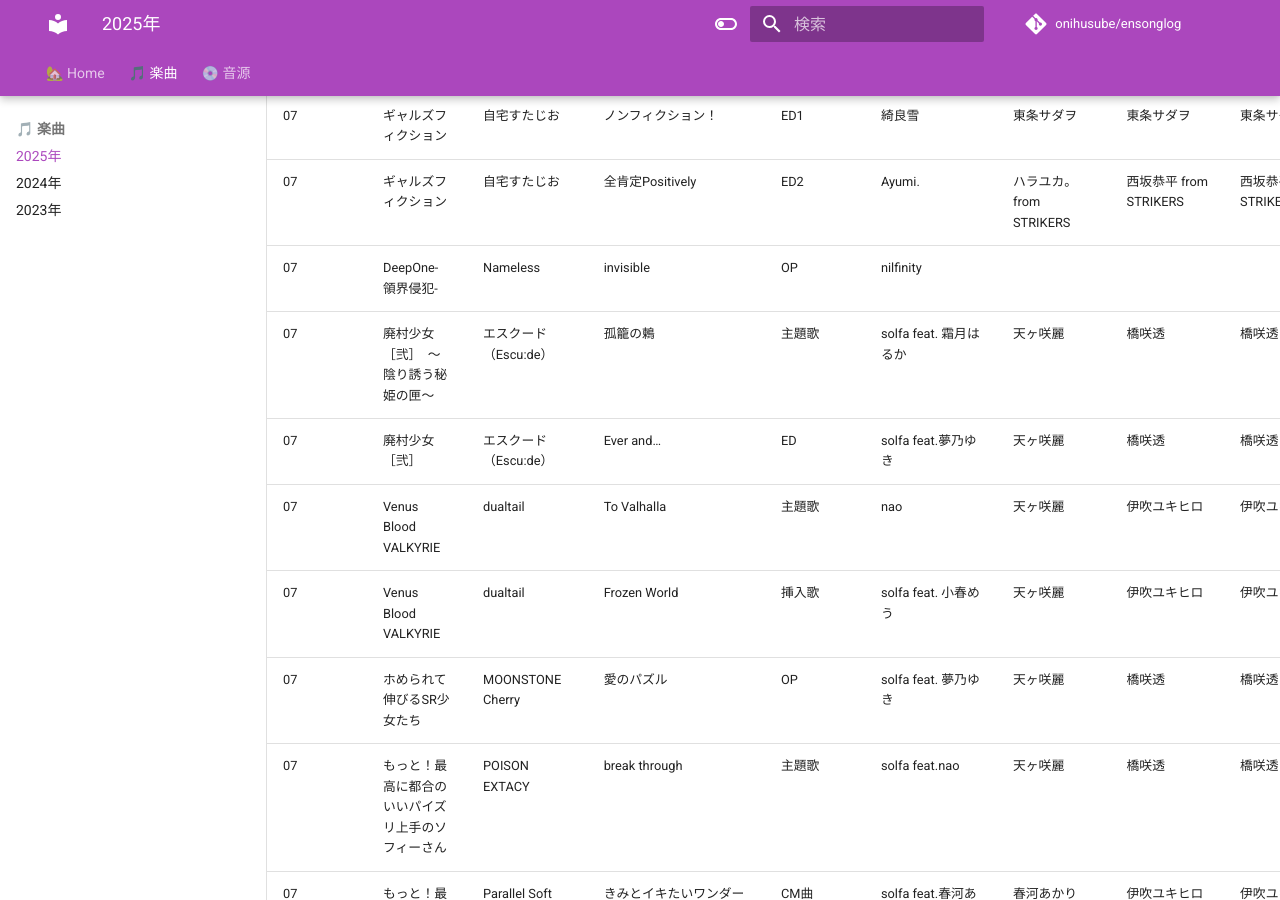
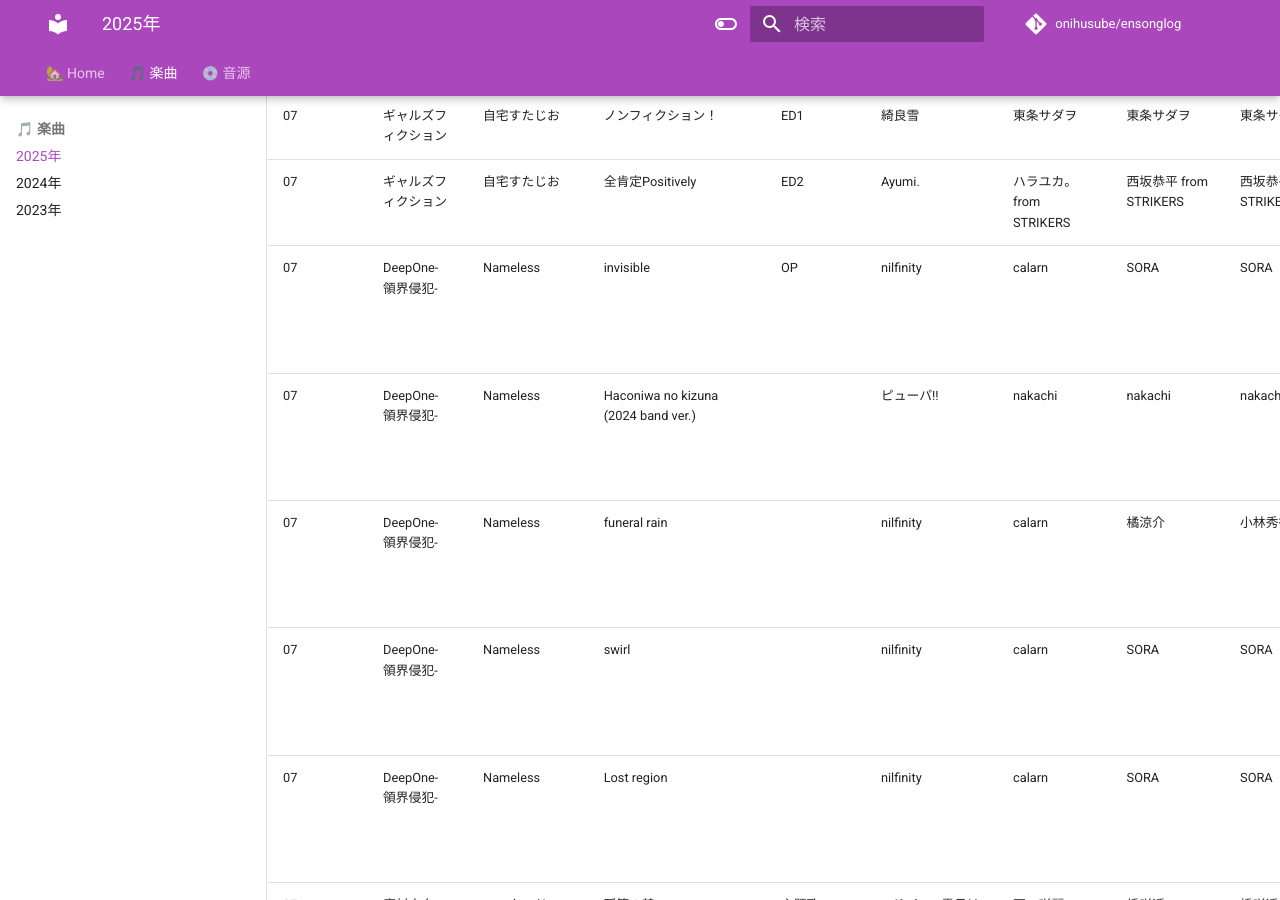
Before and after one commit to onihusube/ensonglog, an MkDocs documentation site: the page built from docs/2025/楽曲.md, in a window 1280 px wide and 900 px high, scrolled down 15036 px. Built offline with MkDocs 1.6.1 and Material for MkDocs 9.7.7, drawn with Linux system fonts in a browser that asks for light colours; emoji names are drawn with the system emoji font; comment, search, counter and statistics services are not loaded.

Commit message:
DeepOne楽曲情報追加

```diff
--- a/docs/2025/楽曲.md
+++ b/docs/2025/楽曲.md
@@ -141,7 +141,11 @@ search:
 | 07<!--/25--> | ギャルズフィクション | 自宅すたじお | Gals Fashion | OP | 月乃 | 東条サダヲ | 東条サダヲ | 東条サダヲ | 同封特典	主題歌CD | E.Guitar：Nemoka.T | [:fontawesome-brands-youtube:](https://www.youtube.com/watch?v=CNeMykc9nZU) |
 | 07<!--/25--> | ギャルズフィクション | 自宅すたじお | ノンフィクション！ | ED1 | 綺良雪 | 東条サダヲ | 東条サダヲ | 東条サダヲ | 同封特典	主題歌CD | E.Guitar：Nemoka.T | |
 | 07<!--/25--> | ギャルズフィクション | 自宅すたじお | 全肯定Positively | ED2 | Ayumi. | ハラユカ。from STRIKERS | 西坂恭平 from STRIKERS | 西坂恭平 from STRIKERS | 同封特典	主題歌CD | | |
-| 07<!--/25--> | DeepOne-領界侵犯- | Nameless | invisible | OP | nilfinity | | | | | | [:fontawesome-brands-youtube:](https://www.youtube.com/watch?v=sVYXpiFP3rk) |
+| 07<!--/25--> | DeepOne-領界侵犯- | Nameless | invisible | OP | nilfinity | calarn | SORA | SORA | 特別限定版特典 DeepOne-領界侵犯- Original Sound Track | | [:fontawesome-brands-youtube:](https://www.youtube.com/watch?v=sVYXpiFP3rk) |
+| 07<!--/25--> | DeepOne-領界侵犯- | Nameless | Haconiwa no kizuna (2024 band ver.) | | ピューパ!! | nakachi | nakachi | nakachi | 特別限定版特典 DeepOne-領界侵犯- Original Sound Track | |  |
+| 07<!--/25--> | DeepOne-領界侵犯- | Nameless | funeral rain | | nilfinity | calarn | 橘涼介 | 小林秀行 | 特別限定版特典 DeepOne-領界侵犯- Original Sound Track | |  |
+| 07<!--/25--> | DeepOne-領界侵犯- | Nameless | swirl | | nilfinity | calarn | SORA | SORA | 特別限定版特典 DeepOne-領界侵犯- Original Sound Track | |  |
+| 07<!--/25--> | DeepOne-領界侵犯- | Nameless | Lost region | | nilfinity | calarn | SORA | SORA | 特別限定版特典 DeepOne-領界侵犯- Original Sound Track | |  |
 | 07<!--/25--> | 廃村少女［弐］　～陰り誘う秘姫の匣～ | エスクード（Escu:de） | 孤籠の鶫 | 主題歌 | solfa feat. 霜月はるか | 天ヶ咲麗 | 橋咲透 | 橋咲透 | [FANZA](https://dlsoft.dmm.co.jp/detail/views_0910/) </br> 音楽全集 | | [:fontawesome-brands-youtube:](https://www.youtube.com/watch?v=hy_9IVXxsAk) |
 | 07<!--/25--> | 廃村少女［弐］ | エスクード（Escu:de） | Ever and… | ED | solfa feat.夢乃ゆき | 天ヶ咲麗 | 橋咲透 | 橋咲透 | 音楽全集 | | |
 | 07<!--/25--> | Venus Blood VALKYRIE  | dualtail | To Valhalla | 主題歌 | nao  | 天ヶ咲麗 | 伊吹ユキヒロ | 伊吹ユキヒロ | | | [:fontawesome-brands-youtube:](https://www.youtube.com/watch?v=x8CZQ53HjBQ) |
```
